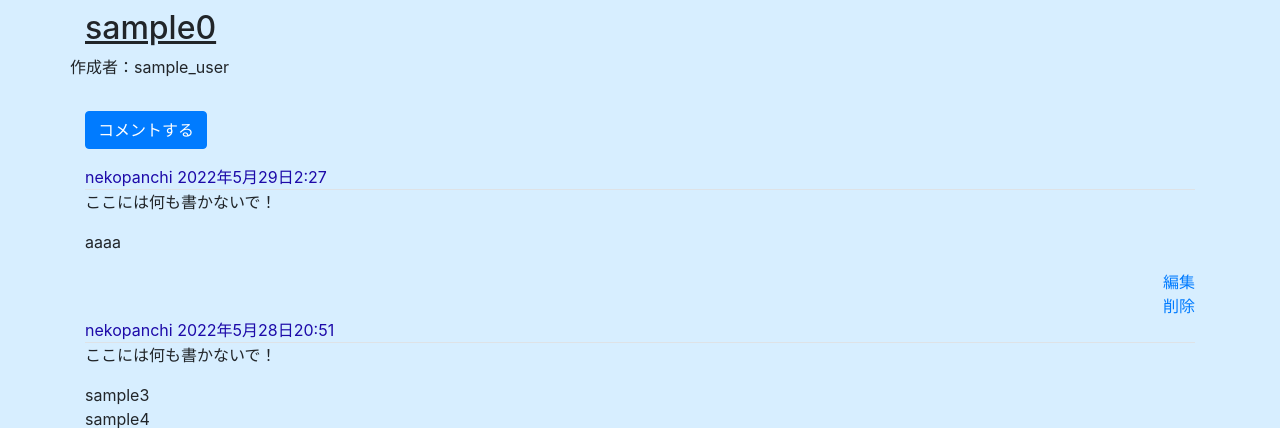
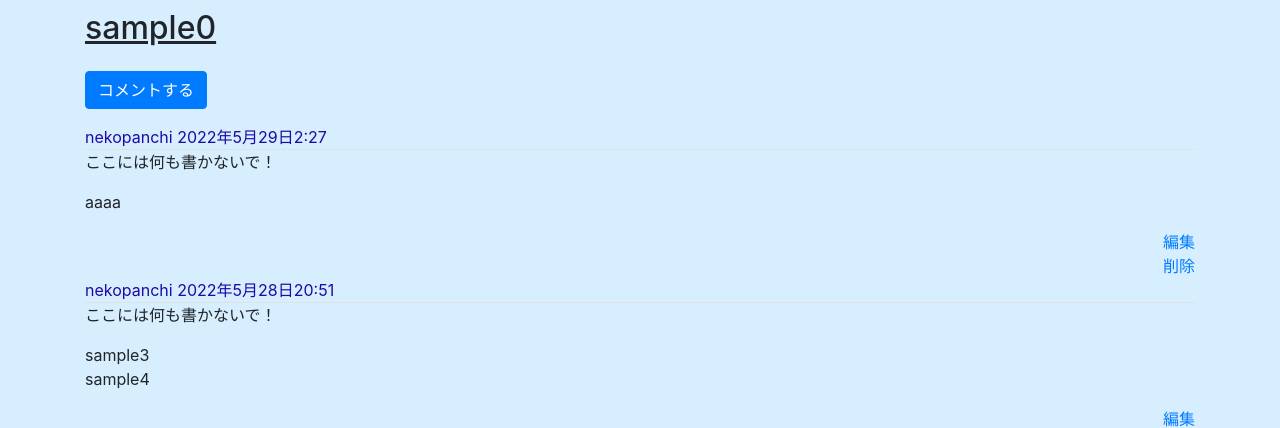
Before and after one commit to nekopanchi0423/mincha, a Django app: page /kanban/lists/8/ in a window 1280 px wide. Shown: the part 71-499 px from the top of the page. Run offline with Django 4.2, Linux system fonts and the light colour scheme; a user stored in the database is signed in; data comes from the database, SQL or seed files in the repository; some libraries are stand-ins or nearby versions.

Commit message:
作成者の非表示

```diff
--- a/kanban/templates/kanban/lists/detail.html
+++ b/kanban/templates/kanban/lists/detail.html
@@ -7,8 +7,8 @@
     <!-- <dt class="col-sm-3">タイトル</dt>
     <dd class="col-sm-9">{{ list.title }}</dd>
     <dt class="col-sm-3">作成者</dt>
-    <dd class="col-sm-9">{{ list.user.username }}</dd> -->
-    <p>作成者：{{ list.user.username }}</p>
+    <dd class="col-sm-9">{{ list.user.username }}</dd>
+    <p>作成者：{{ list.user.username }}</p> -->
   </dl>
 
   <p><a class="btn btn-primary" href="{% url 'kanban:cards_create_from_home' list.pk %}" role="button">コメントする</a></p>
```
